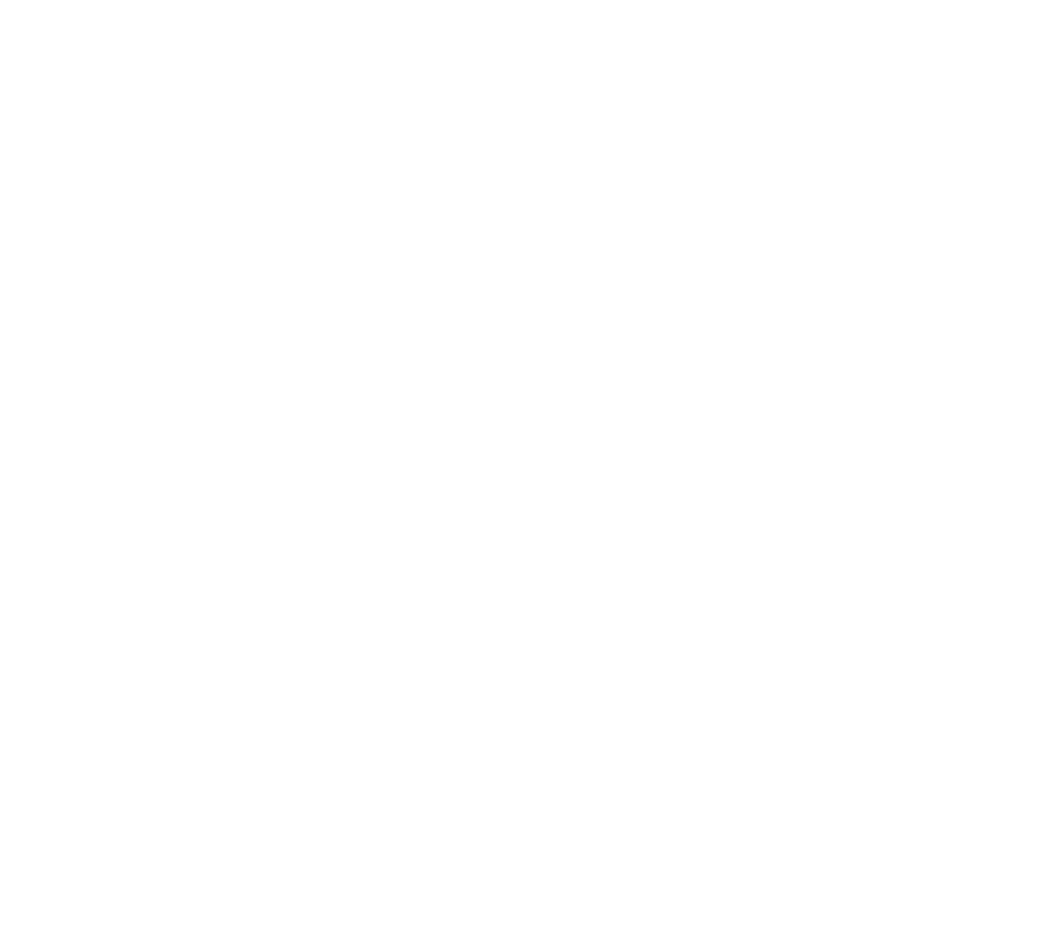
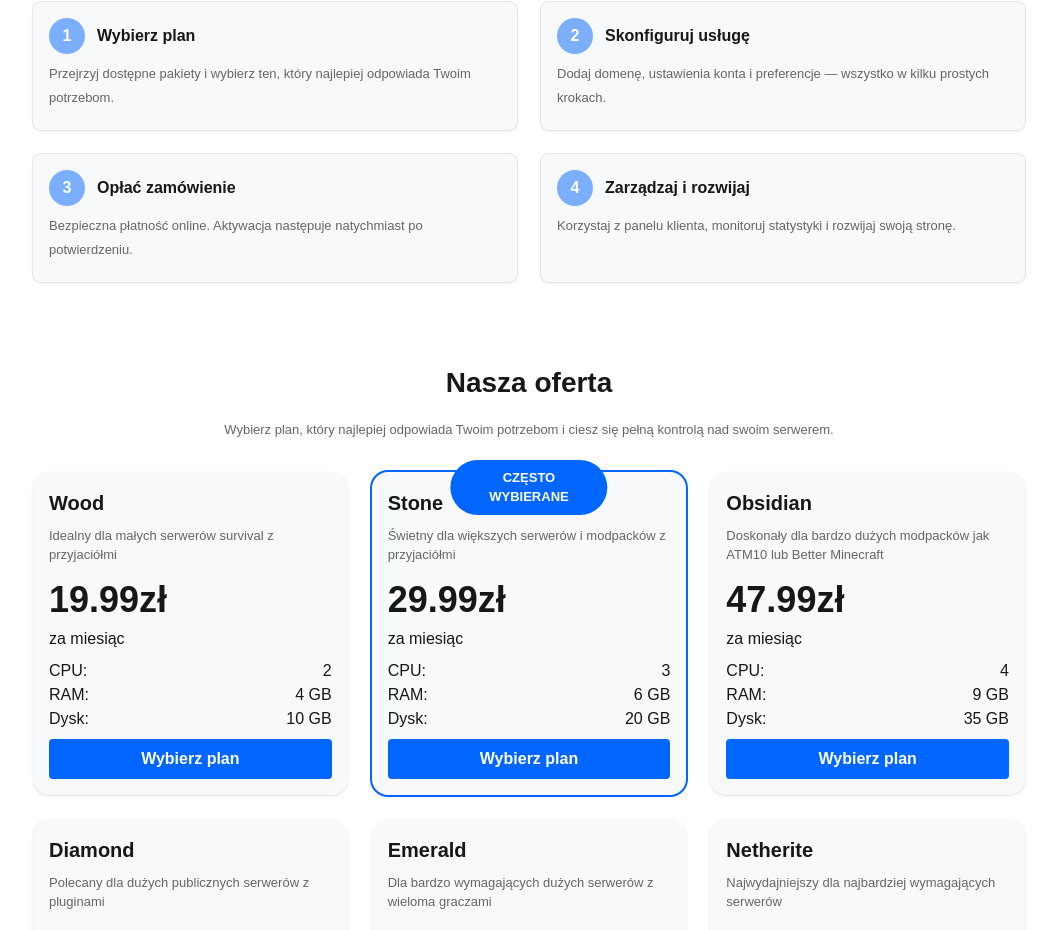
Before and after one commit to alvvik/hosting-page, a Next.js app: page / in a window 1280 px wide. Shown: the part 1249-2179 px from the top of the page, without its empty margins (111-1168 px from the left). Before the commit the page ends 1018 px from the top, so only its background shows below. Built offline with nearby package versions, Linux system fonts and the light colour scheme.

Commit message:
feat: add pricing and how it works sections

```diff
--- a/package.json
+++ b/package.json
@@ -14,6 +14,7 @@
     "next": "16.2.12",
     "react": "19.2.4",
     "react-dom": "19.2.4",
+    "sharp": "^0.35.3",
     "tailwind-merge": "^3.6.0"
   },
   "devDependencies": {
--- a/src/app/components/Hero/Hero.tsx
+++ b/src/app/components/Hero/Hero.tsx
@@ -28,11 +28,11 @@ export default function Hero() {
       <span className="bg-cta/90 backdrop-blur-3xl text-center text-cta-text p-1 rounded-2xl  shadow-lg shadow-cta text-fluid-hero font-bold">
         w mniej niz minute!
       </span>
-      <div className="flex gap-4 flex-col md:flex-row">
+      <div className=" my-8 flex gap-4 flex-col md:flex-row">
         <ButtonCustom>
           <Link href={"panel.example.com"}>Stwórz swój serwer</Link>
         </ButtonCustom>
-        <ButtonCustom className=" bg-background text-cta  ring ring-cta border-b-2 border-cta  hover:bg-cta/60 hover:shadow-cta">
+        <ButtonCustom className=" bg-surface text-cta  ring ring-cta border-b-2 border-cta  hover:bg-cta/60 hover:shadow-cta hover:text-cta-text">
           Sprawdź naszą oferte
         </ButtonCustom>
       </div>
--- /dev/null
+++ b/src/app/components/Sections/HowItWork/HowItWork.tsx
@@ -0,0 +1,46 @@
+
+const steps = [
+  {
+    title: 'Wybierz plan',
+    desc: 'Przejrzyj dostępne pakiety i wybierz ten, który najlepiej odpowiada Twoim potrzebom.'
+  },
+  {
+    title: 'Skonfiguruj usługę',
+    desc: 'Dodaj domenę, ustawienia konta i preferencje — wszystko w kilku prostych krokach.'
+  },
+  {
+    title: 'Opłać zamówienie',
+    desc: 'Bezpieczna płatność online. Aktywacja następuje natychmiast po potwierdzeniu.'
+  },
+  {
+    title: 'Zarządzaj i rozwijaj',
+    desc: 'Korzystaj z panelu klienta, monitoruj statystyki i rozwijaj swoją stronę.'
+  }
+];
+
+export default function HowItWork() {
+  return (
+    <section  className="px-4 py-8 sm:px-6 lg:px-8">
+      <h2  className="mb-4 text-center text-fluid-h2 font-semibold ">
+        Jak to działa?
+      </h2>
+      <p className="mb-8 text-center text-fluid-small text-text-muted">
+        Od wejścia na stronę do działającego serwera w kilku prostych krokach.
+      </p>
+
+        <div className="grid gap-4 p-4 md:grid-cols-2 md:gap-6 md:max-w-5xl md:mx-auto md:items-start">
+        {steps.map((s, i) => (
+          <article key={i} className="rounded-lg ring ring-border bg-surface p-4 shadow-sm h-32 ">
+            <div className="mb-2 flex items-center">
+              <div className="mr-3 flex h-9 w-9 items-center justify-center rounded-full  font-semibold bg-cta/50 text-cta-text">
+                {i + 1}
+              </div>
+              <h3 className=" font-semibold">{s.title}</h3>
+            </div>
+            <p className="text-fluid-small leading-6 text-text-muted">{s.desc}</p>
+          </article>
+        ))}
+      </div>
+    </section>
+  );
+}
--- /dev/null
+++ b/src/app/components/Sections/Pricing/Pricing.tsx
@@ -0,0 +1,114 @@
+import ButtonCustom from "../../ButtonCustom";
+
+interface OfferProp {
+  id: number;
+  name: string;
+  description: string;
+  isPopular?: boolean;
+  price: number;
+  cpu: number;
+  ram: number;
+  disk: number;
+}
+
+const offers: OfferProp[] = [
+  {
+    id: 1,
+    name: "Wood",
+    description: "Idealny dla małych serwerów survival z przyjaciółmi",
+    price: 19.99,
+    cpu: 2,
+    ram: 4,
+    disk: 10
+  },
+  {
+    id: 2,
+    name: "Stone",
+    description: "Świetny dla większych serwerów i modpacków z przyjaciółmi",
+    isPopular: true,
+    price: 29.99,
+    cpu: 3,
+    ram: 6,
+    disk: 20
+  },
+  {
+    id: 3,
+    name: "Obsidian",
+    description: "Doskonały dla bardzo dużych modpacków jak ATM10 lub Better Minecraft",
+    price: 47.99,
+    cpu: 4,
+    ram: 9,
+    disk: 35
+  },
+  {
+    id: 4,
+    name: "Diamond",
+    description: "Polecany dla dużych publicznych serwerów z pluginami",
+    price: 59.99,
+    cpu: 5,
+    ram: 11,
+    disk: 45
+  },
+  {
+    id: 5,
+    name: "Emerald",
+    description: "Dla bardzo wymagających dużych serwerów z wieloma graczami",
+    price: 85.99,
+    cpu: 6.5,
+    ram: 14,
+    disk: 65
+  },
+  {
+    id: 6,
+    name: "Netherite",
+    description: "Najwydajniejszy dla najbardziej wymagających serwerów",
+    price: 99.99,
+    cpu: 7,
+    ram: 16,
+    disk: 80
+  }
+];
+export default function Pricing(){
+  return (
+    <section className="flex flex-col items-center justify-center gap-4 px-0 py-8 ">
+      <h3 className="text-fluid-h3 font-semibold">Nasza oferta</h3>
+      <p className="text-fluid-small text-text-muted text-center">
+        Wybierz plan, który najlepiej odpowiada Twoim potrzebom i ciesz się pełną kontrolą nad swoim serwerem.
+      </p>
+      <div className="grid gap-4 p-4 md:grid-cols-3 md:gap-6 md:max-w-5xl md:mx-auto md:items-start">
+        {offers.map((offer) => (
+         <div key={offer.id} className="relative flex flex-col">
+          {offer.isPopular && (
+            <p className="absolute -top-3 left-1/2 -translate-x-1/2 z-10 text-center px-4 py-2 rounded-full bg-cta   text-fluid-small font-bold uppercase text-cta-text">
+              Często wybierane
+            </p>
+          )}
+          <div className={`bg-surface flex flex-col gap-2 p-4 rounded-2xl shadow ${offer.isPopular ? 'ring-2 ring-cta' : ''}`}>
+            <p className="font-bold text-fluid-lead" >{offer.name}</p>
+            <p className="text-fluid-small text-text-muted">{offer.description}</p>
+            <p>
+              <span className="font-bold text-fluid-h2">{offer.price.toFixed(2)}zł</span> <br /> za miesiąc
+            </p>
+            <div>
+                <div className="flex justify-between">
+              <p>CPU:</p>
+              <p>{offer.cpu}</p>
+            </div>
+            <div className="flex justify-between">
+              <p>RAM:</p>
+              <p>{offer.ram} GB</p>
+            </div>
+            <div className="flex justify-between">
+              <p>Dysk:</p>
+              <p>{offer.disk} GB</p>
+            </div>
+            </div>
+            <ButtonCustom>
+              Wybierz plan
+            </ButtonCustom>
+          </div></div>
+        ))}
+      </div>
+    </section>
+  );
+}
--- a/src/app/page.tsx
+++ b/src/app/page.tsx
@@ -1,7 +1,8 @@
 import Hero from "./components/Hero/Hero";
 import Description from "./components/Sections/Description/Description";
 import Functions from "./components/Sections/Functions/Functions";
-
+import HowItWork from "./components/Sections/HowItWork/HowItWork";
+import Pricing from "./components/Sections/Pricing/Pricing";
 export default function Home() {
   return (
     <main className="">
@@ -10,6 +11,8 @@ export default function Home() {
       </div>
       <Description />
       <Functions />
+      <HowItWork />
+      <Pricing/>
     </main>
   );
 }
```
Also changed, not shown: 1 other file (tests, documents, lock files or other folders).
